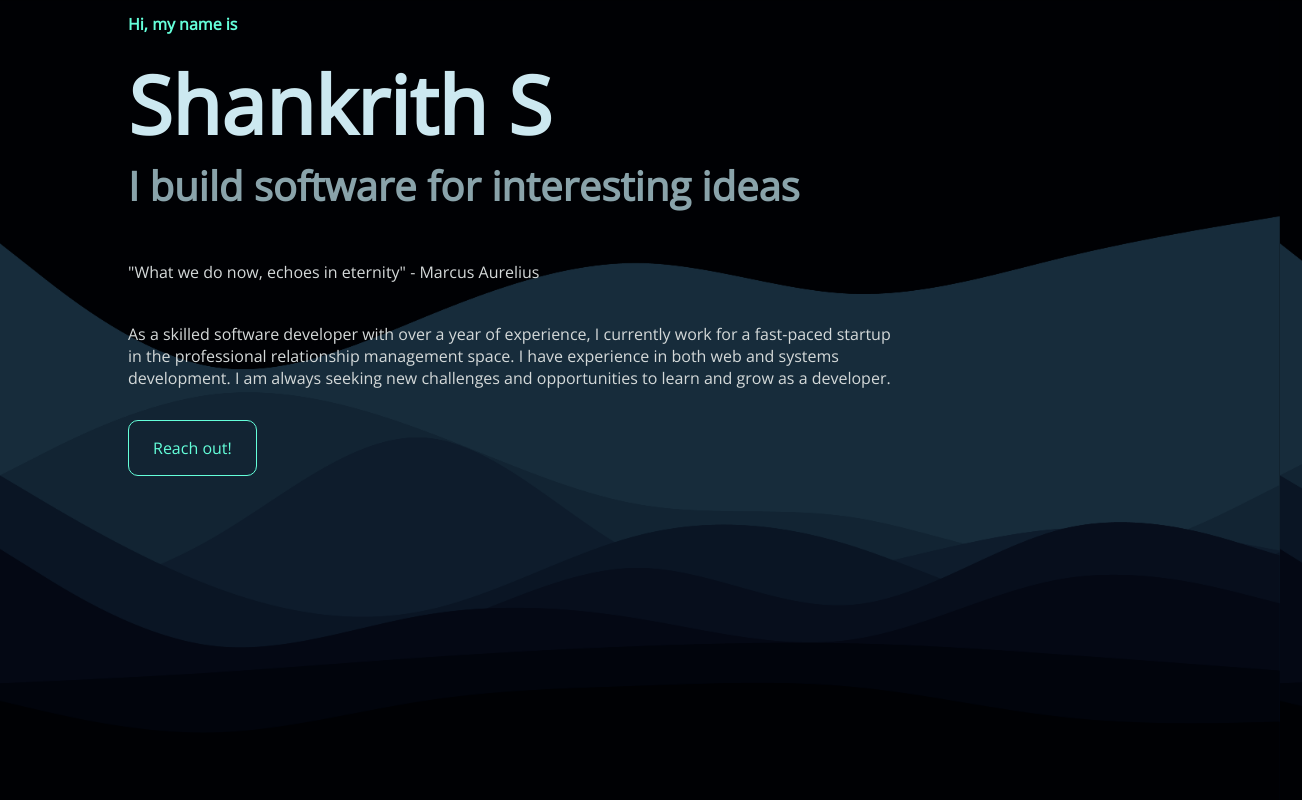
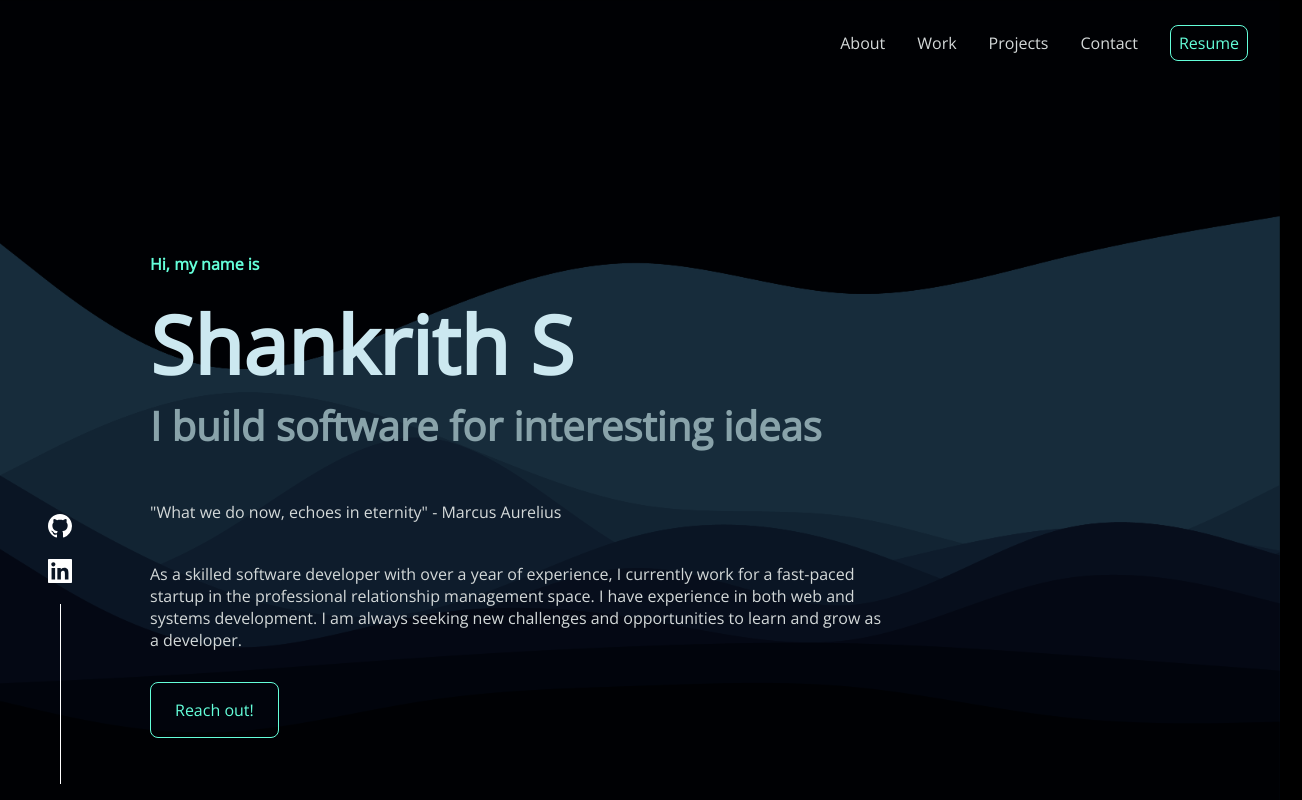
Before and after one commit to Shanki5/shankrith-portfolio, a React (Create React App) app: page / in a window 1280 px wide. Shown: the top 800 px of the page, 1302 px wide, since content can reach past the window. Built offline with nearby package versions, Linux system fonts and the light colour scheme.

Commit message:
major ui canges

```diff
--- a/src/App.tsx
+++ b/src/App.tsx
@@ -2,7 +2,6 @@ import './App.css';
 import styled, { createGlobalStyle } from 'styled-components';
 import { AboutSection } from './Containers/About/Index';
 import { WorkSection } from './Containers/Work/Index';
-import { Navbar } from './Containers/Navbar/Index';
 import { ProjectsSection } from './Containers/Projects/Index';
 import { ContactLinks } from './Components/SideContainers';
 import { ContactSection } from './Containers/Contact/Index';
@@ -10,6 +9,7 @@ import { Footer } from './Components/Footer';
 import { HeroView } from './Containers/Hero/Index';
 import { ThemeProvider } from 'styled-components';
 import { defaultTheme } from './theme';
+import { HeaderView } from './Components/Header';
 
 const GlobalStyle = createGlobalStyle`
   body{
@@ -18,12 +18,8 @@ const GlobalStyle = createGlobalStyle`
 `
 
 const AppContainer = styled.div`
-  width: 100vw;
   display: flex;
   flex-direction: column;
-  gap: 5rem;
-  align-items: center;
-
 `;
 
 const BodyContainer = styled.main`
@@ -32,7 +28,6 @@ const BodyContainer = styled.main`
   flex-direction: column;
   gap: 5rem;
   align-items: center;
-  width: 80vw;
   max-width: 1600px;
   ${props => {
     return (`
@@ -46,16 +41,16 @@ function App() {
     <ThemeProvider theme={defaultTheme}>
       <GlobalStyle />
       <AppContainer>
-        {/* <Navbar /> */}
+        <HeaderView />
         <BodyContainer >
           <HeroView />
           <AboutSection />
           <WorkSection />
           <ProjectsSection />
           <ContactSection />
+          <Footer />
         </BodyContainer>
-        {/* <ContactLinks /> */}
-        <Footer />
+        <ContactLinks />
       </AppContainer>
     </ThemeProvider>
   );
--- a/src/Components/Common.tsx
+++ b/src/Components/Common.tsx
@@ -66,7 +66,7 @@ export const PrimaryButtonLookingLink = styled.a`
     color: #64ffda;
     background-color: transparent;
     border: 1px solid #64ffda;
-    border-radius: 10px;
+    border-radius: 8px;
     text-decoration: none;
     padding: 1rem 1.5rem;
 
--- /dev/null
+++ b/src/Components/Header.tsx
@@ -0,0 +1,18 @@
+import styled from "styled-components"
+import { Navbar } from "../Containers/Navbar/Index"
+
+const HeaderContainer = styled.header`
+    padding: 1rem 2rem;
+    position: fixed;
+    display: flex;
+    width: 100%;
+`;
+export function HeaderView() {
+
+    return (
+        <HeaderContainer>
+            <Navbar />
+        </HeaderContainer>
+    )
+
+}
--- a/src/Containers/Hero/Index.tsx
+++ b/src/Containers/Hero/Index.tsx
@@ -2,9 +2,9 @@ import styled from "styled-components"
 import { PrimaryButtonLookingLink } from "../../Components/Common";
 
 const HeroSectionContainer = styled.section`
-    margin: 0px auto;
     width: 100%;
     min-height: 90vh;
+    padding-top: 15rem;
 `
 const Heading1 = styled.h1`
     ${props => {
--- a/src/Containers/Navbar/Index.tsx
+++ b/src/Containers/Navbar/Index.tsx
@@ -2,44 +2,60 @@ import React from "react";
 import styled from "styled-components";
 import { StyledLink } from "../../Components/Common";
 import { PrimaryButtonLookingLink } from "../../Components/Common";
+
+
 const Container = styled.ul`
     display: flex;
     gap: 2rem;
     align-items:center;
     list-style-type:none;
-    width:100%;
-    justify-content:flex-end;
-    padding-right:1rem;
+    justify-content: flex-end;
 
 `
 
 const Navigation = styled.nav`
     display: flex;
     align-items:center;
-    width:100%;
-    padding-top:1rem;
+    width: 100%;
+    position: relative;
+    justify-content:flex-end;
+`
+const ResumeButton = styled(PrimaryButtonLookingLink)`
+    padding: 0.4rem 0.5rem;
+`;
+
+const SectionLinks = styled.a`
+    ${props => {
+        return (`
+            color: ${props.theme.palette.common.main};
+            &:hover{
+                color: ${props.theme.palette.primary.main};
+            }
+        `)
+    }}
+    text-decoration: none;
 `
 
 export function Navbar() {
     return (<Navigation>
         <Container>
             <li>
-                <StyledLink href="#about">About</StyledLink>
+                <SectionLinks href="#about">About</SectionLinks>
             </li>
             <li>
-                <StyledLink href="#work">Work</StyledLink>
+                <SectionLinks href="#work">Work</SectionLinks>
             </li>
             <li>
-                <StyledLink href="#projects">Projects</StyledLink>
+                <SectionLinks href="#projects">Projects</SectionLinks>
             </li>
             <li>
-                <StyledLink href="#contact">Contact</StyledLink>
+                <SectionLinks href="#contact">Contact</SectionLinks>
             </li>
             <li>
-                <PrimaryButtonLookingLink
+                <ResumeButton
                     href="https://www.icloud.com/iclouddrive/0f3_G_MH9V2zy_C1kSTADtadQ#shankrith%5Fresume">
                     Resume
-                </PrimaryButtonLookingLink>
+                </ResumeButton>
             </li>
         </Container>
     </Navigation >)
--- a/src/index.css
+++ b/src/index.css
@@ -1,13 +1,14 @@
 body {
-    margin: 0px auto;
-    padding: 0px auto;
+    /* overflow-x: hidden; */
+    margin: 0;
+    padding: 0;
     background-color: black;
     font-family: -apple-system, BlinkMacSystemFont, 'Segoe UI', 'Roboto',
         'Oxygen', 'Ubuntu', 'Cantarell', 'Fira Sans', 'Droid Sans',
         'Helvetica Neue', sans-serif;
     -webkit-font-smoothing: antialiased;
     -moz-osx-font-smoothing: grayscale;
-    width: 100vw;
+    width: 100%;
 }
 
 body::-webkit-scrollbar {
@@ -26,3 +27,19 @@ body {
     background-attachment: fixed;
     background-repeat: no-repeat;
 }
+
+body,
+html,
+#root {
+    width: 100%;
+    height: 100%;
+}
+
+html {
+    box-sizing: border-box;
+}
+*,
+*:before,
+*:after {
+    box-sizing: inherit;
+}
```
